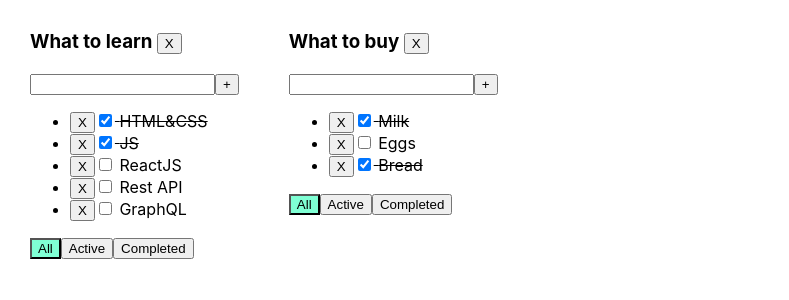
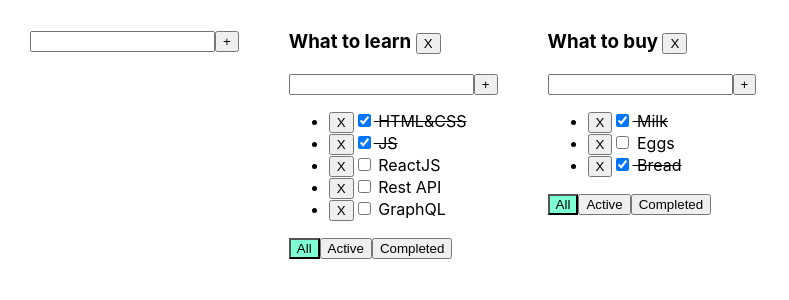
Before and after one commit to vladnen97/todo-list, a React (Create React App) app: page / in a window 1280 px wide. Shown: the top 300 px of the page, without its empty margins (0-789 px from the left). Built offline with nearby package versions, Linux system fonts and the light colour scheme.

Commit message:
use itemForm instead old way

```diff
--- a/src/App.tsx
+++ b/src/App.tsx
@@ -2,6 +2,7 @@
 import './App.css';
 import {Todolist} from './Todolist';
 import {v1} from 'uuid';
+import {AddItemForm} from './AddItemForm';
 
 
 export type FilterValuesType = 'all' | 'active' | 'completed';
@@ -38,19 +39,28 @@
         ],
     })
 
+    function addTodolist(title: string) {
+        const newTodolist: TodoListType = {
+            id: v1(),
+            title: title,
+            filter: 'all',
+        }
+        setTodoLists([newTodolist, ...todoLists]);
+        setTasks({...tasks, [newTodolist.id]: []});
+    }
     function deleteTodolist(todolistID: string): void {
         setTodoLists(todoLists.filter(el => el.id !== todolistID));
         const tasksCopy = {...tasks};
         delete tasksCopy[todolistID];
         setTasks(tasksCopy);
     }
+    function addTask(todolistID: string, title: string): void {
+        const newTasks = [{id: v1(), title: title, isDone: false}, ...tasks[todolistID]];
+        setTasks({...tasks, [todolistID]: newTasks});
+    }
     function removeTask(todolistID: string,taksId: string): void {
         const filteredTasks = tasks[todolistID].filter(el => el.id !== taksId);
         setTasks({...tasks, [todolistID]: filteredTasks});
-    }
-    function addTask(todolistID: string, title: string): void {
-        const newTasks = [{id: v1(), title: title, isDone: false}, ...tasks[todolistID]];
-        setTasks({...tasks, [todolistID]: newTasks});
     }
     function changeStatus(todolistID: string, taskId: string, isDone: boolean): void {
         const darova = tasks[todolistID].map(el => el.id === taskId ? {...el, isDone: isDone} : el)
@@ -61,9 +71,10 @@
     }
 
 
-
     return (
         <div className="App">
+            <AddItemForm addItem={addTodolist}/>
+
             {
                 todoLists.map(el => {
 
```
